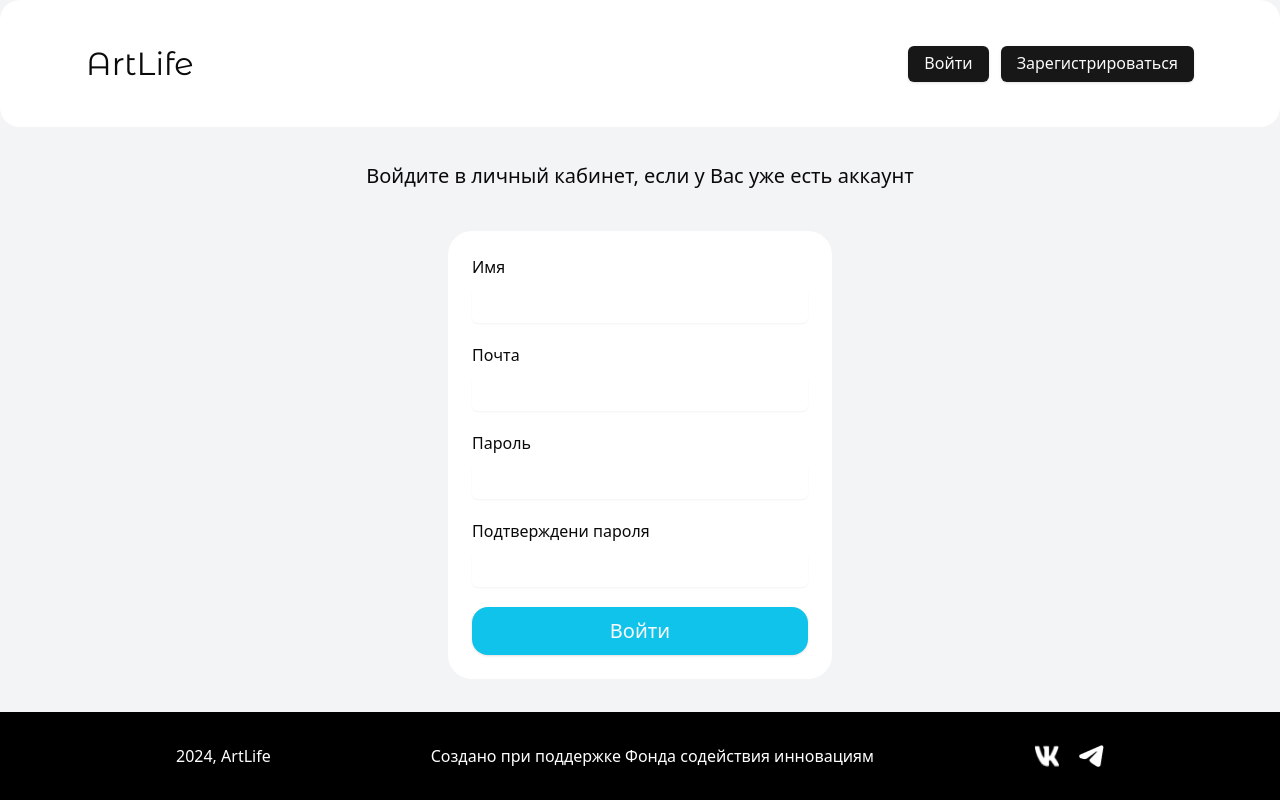
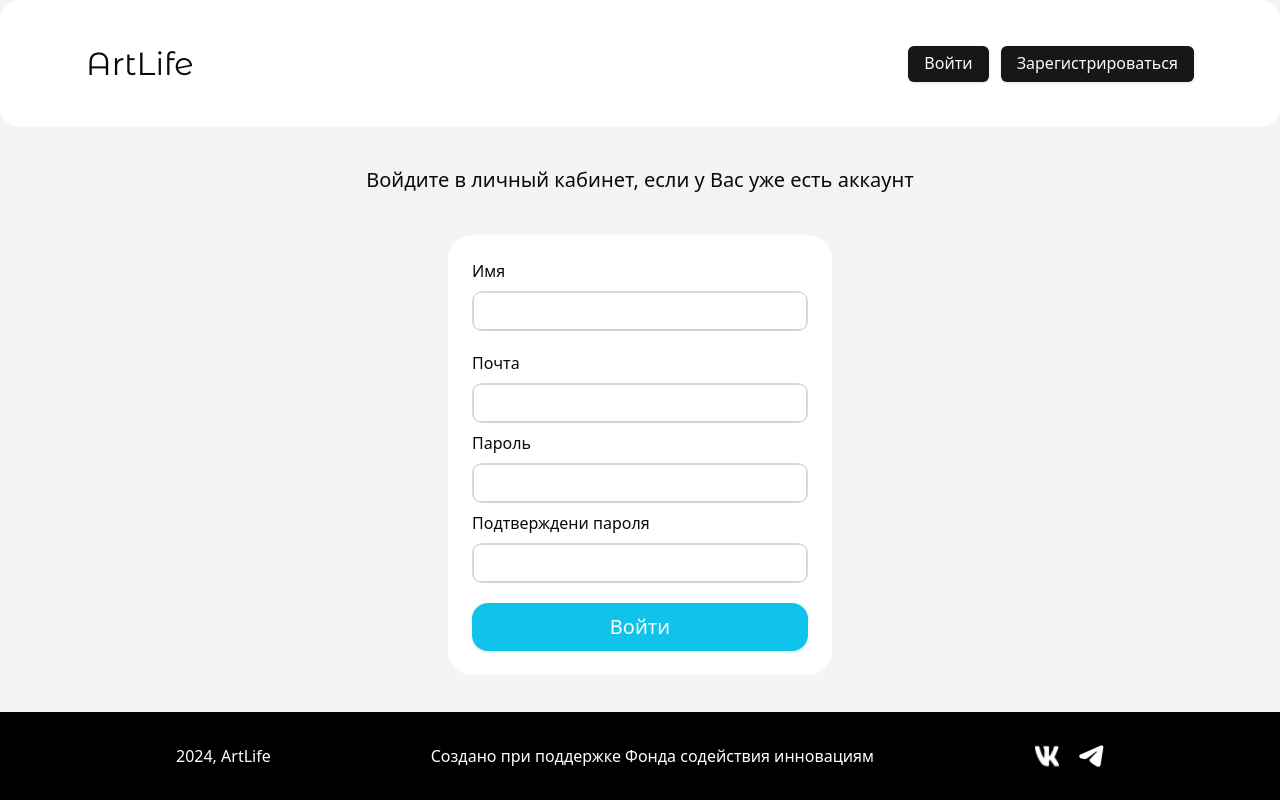
Before and after one commit to WebbyWinges/art-life, a React (Vite) app: page /auth/sign-up in a window 1280 px wide. Built offline with nearby package versions, Linux system fonts and the light colour scheme.

Commit message:
[F] - fix input signUp

```diff
--- a/src/components/auth/SignUp.tsx
+++ b/src/components/auth/SignUp.tsx
@@ -21,7 +21,7 @@ const SignUp = () => {
     e.preventDefault();
 
     if (password !== confirmPassword) {
-      setPassError(prev => !prev)
+      setPassError(prev => !prev);
       return;
     }
 
@@ -62,6 +62,7 @@ const SignUp = () => {
       >
         <div className="flex flex-col gap-2">
           <label htmlFor="email">Имя</label>
+          <div className="border-2 border-solid rounded-[10px] border-[#d9d9d9]">
             <Input
               type="text"
               id="name"
@@ -70,8 +71,10 @@ const SignUp = () => {
               required
             />
           </div>
+        </div>
         <div className="flex flex-col gap-2">
           <label htmlFor="email">Почта</label>
+          <div className="border-2 border-solid rounded-[10px] border-[#d9d9d9]">
             <Input
               type="email"
               id="email"
@@ -82,30 +85,47 @@ const SignUp = () => {
             />
           </div>
           <div className="flex flex-col gap-2">
-          {passError ? <div>
+            {passError ? (
+              <div>
                 <span className="text-red-400">Пароли не совпадают</span>
-          </div> : <label htmlFor="password">Пароль</label>}
+              </div>
+            ) : (
+              <label htmlFor="password">Пароль</label>
+            )}
+            <div className="border-2 border-solid rounded-[10px] border-[#d9d9d9]">
               <Input
                 type="password"
                 id="password"
                 value={password}
-            className={passError ? "border-2 border-solid border-red-400" : ""}
+                className={
+                  passError ? "border-2 border-solid border-red-400" : ""
+                }
                 onChange={e => setPassword(e.target.value)}
                 required
               />
             </div>
+          </div>
           <div className="flex flex-col gap-2">
-        {passError ? <div>
+            {passError ? (
+              <div>
                 <span className="text-red-400">Пароли не совпадают</span>
-          </div> : <label htmlFor="password">Подтверждени пароля</label>}
+              </div>
+            ) : (
+              <label htmlFor="password">Подтверждени пароля</label>
+            )}
+            <div className="border-2 border-solid rounded-[10px] border-[#d9d9d9]">
               <Input
                 type="password"
                 id="confirmPassword"
                 value={confirmPassword}
-            className={passError ? "border-2 border-solid border-red-400" : ""}
+                className={
+                  passError ? "border-2 border-solid border-red-400" : ""
+                }
                 onChange={e => setConfirmPassword(e.target.value)}
                 required
               />
+            </div>
+          </div>
         </div>
         <Button
           type="submit"
```
Lines whose indentation alone changed are shown as unchanged.
